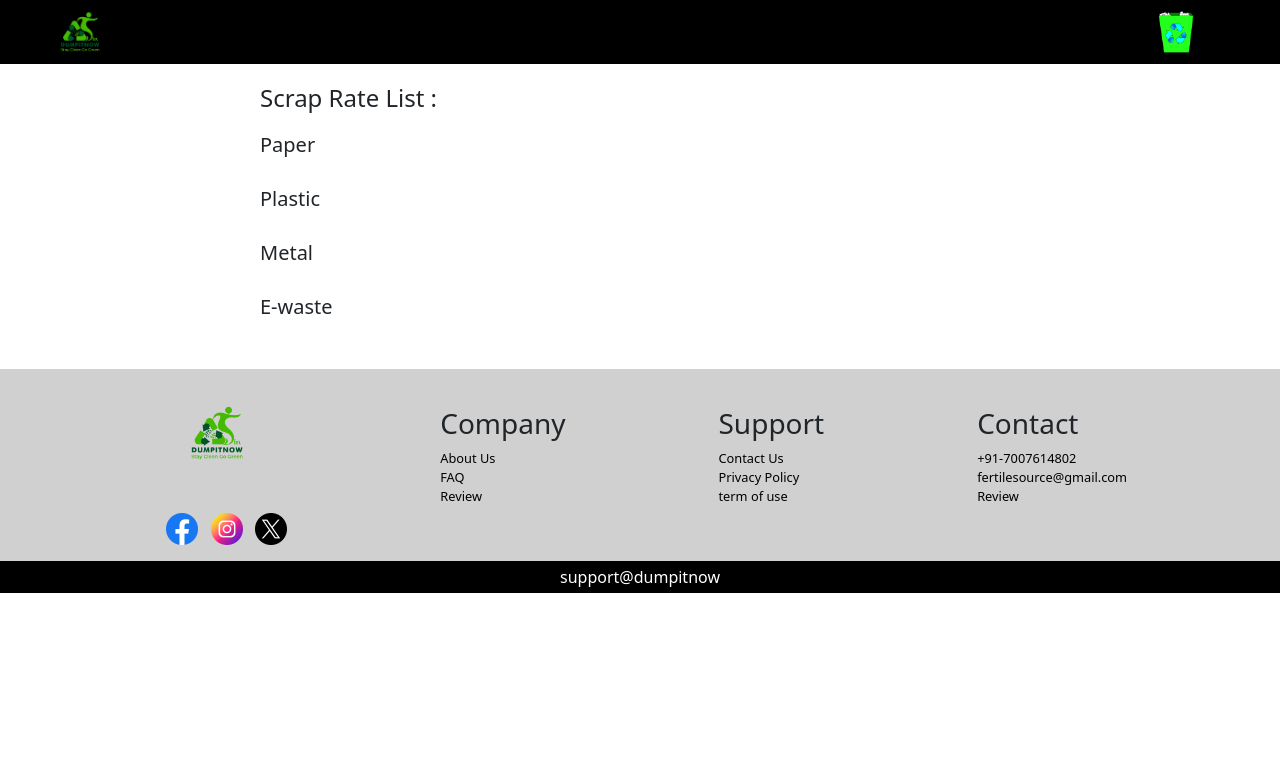
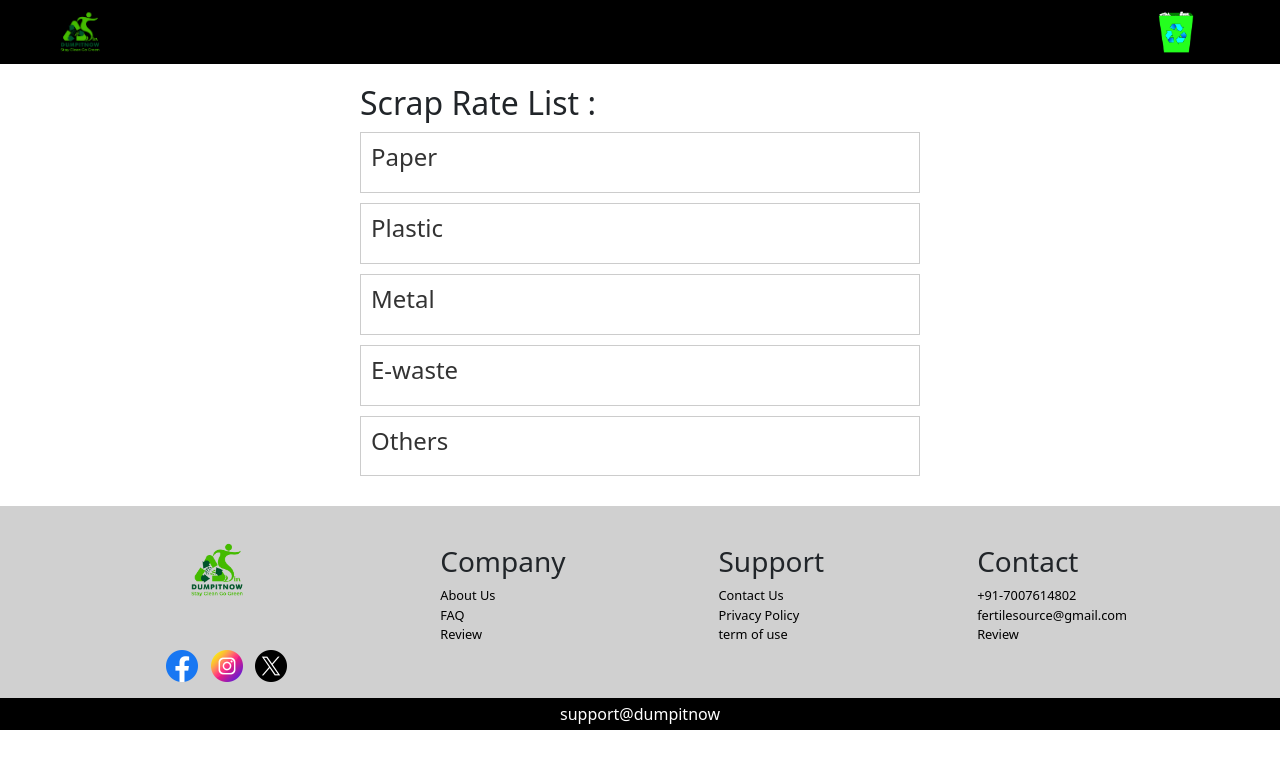
Before and after one commit to Suryapp8/DIN-NEW, a React (Create React App) app in the folder dumpitnow/: page /ratelist in a window 1280 px wide. Shown: the top 768 px of the page. Built offline with nearby package versions, Linux system fonts and the light colour scheme.

Commit message:
new changes

```diff
--- a/dumpitnow/src/components/Ratelist.js
+++ b/dumpitnow/src/components/Ratelist.js
@@ -6,31 +6,43 @@ const Ratelist = () => {
 
   const scrapRates = {
     Paper: {
-      Newspaper: 0.1,
-      Carton: 0.2,
-      books: 0.3,
-      Magazines: 0.15,
-      "White papers": 0.25,
-      "Plain paper": 0.3,
-      "Used beverage carton": 0.35,
+      "Newspaper & books": 10,
+      Carton: 8,
+      "White papers , Magazines , Copy": 7,
+      Tetrapack: 5,
+      "Plain paper": 2,
+      "Rough paper": 0,
     },
     Plastic: {
-      "Soft plastic": 0.2,
-      "Hard plastic": 0.3,
-      Polythene: 0.25,
-      "Plastic jar": 0.4,
+      "Soft plastic": 6,
+      "Hard plastic": 1,
+      Polythene: 8,
+      "Mix Polythene": 5,
+      "Plastic jar (15l)": 10,
+      "Plastic jar (5l)": 5,
+      "HPP, Water/Oil Cover": 0,
+      Fiber: 4.5,
     },
     Metal: {
-      Iron: 0.5,
-      Tin: 0.6,
-      Aluminium: 0.7,
-      Steel: 0.8,
-      Brass: 0.9,
-      Copper: 1.0,
+      Iron: 25,
+      Tin: 12,
+      Aluminium: 70,
+      Steel: 22,
+      Brass: 250,
+      Copper: 240,
+      "Oil Tin": 8,
+      "Casin Aluminium": 35,
+      "Beverages can (Aluminium)": 80,
     },
     "E-waste": {
-      Fridge: 5.0,
-      "Washing machine": 3.0,
+      Fridge: 500,
+      "Mix E-waste": 9,
+    },
+    Others: {
+      "Beer Bottles": 0.5,
+      "Mix waste": 3,
+      Battery: 70,
+      Tyre: 3,
     },
   };
 
@@ -44,7 +56,9 @@ const Ratelist = () => {
       <div>
         {Object.keys(scrapRates).map((category) => (
           <div
-            className={`category ${selectedCategory === category ? "open" : ""}`}
+            className={`category ${
+              selectedCategory === category ? "open" : ""
+            }`}
             key={category}
             onClick={() => handleCategoryClick(category)}
           >
@@ -52,11 +66,10 @@ const Ratelist = () => {
             <ul className="subcategory-list">
               {Object.entries(scrapRates[category]).map(
                 ([subcategory, rate]) => (
-                  <li
-                    className="subcategory-item"
-                    key={subcategory}
-                  >
-                    - {subcategory}: ₹ {rate.toFixed(2)} per Kg
+                  <li className="subcategory-item" key={subcategory}>
+                    - {subcategory}:{" "}
+                    <span className="price-highlight">₹ {rate.toFixed(2)}</span>{" "}
+                    per Kg
                   </li>
                 )
               )}
--- a/dumpitnow/src/styles/ratelist.css
+++ b/dumpitnow/src/styles/ratelist.css
@@ -1,74 +1,51 @@
-/* ratelist.css */
-
 .container {
-    max-width: 800px;
+  max-width: 600px;
   margin: 0 auto;
   padding: 20px;
 }
 
-  h2 {
-    font-size: 24px;
-    margin-bottom: 20px;
-  }
-
 .category {
-    margin-bottom: 20px;
+  border: 1px solid #ccc;
+  margin: 10px 0;
+  padding: 10px;
   cursor: pointer;
-    transition: all 0.2s ease-in-out;
-  }
-
-  .category:hover {
-    transform: scale(1.05);
+  transition: background-color 0.3s;
 }
 
 .category h3 {
-    font-size: 20px;
-    margin-bottom: 10px;
+  margin: 0;
+  font-size: 1.5rem;
+  color: #333;
+}
+
+.category.open {
+  background-color: #f9f9f9;
 }
 
 .subcategory-list {
+  margin: 10px 0 0 20px;
+  padding: 0;
   list-style-type: none;
-    padding-left: 0;
-    margin-top: 10px;
+  max-height: 0;
   overflow: hidden;
-    max-height: 0;
-    transition: max-height 0.2s ease-in-out;
+  transition: max-height 0.5s ease-in-out;
 }
 
 .category.open .subcategory-list {
-    max-height: 200px; /* Adjust height as needed */
+  max-height: 500px; /* Adjust this value to be large enough to fit the tallest subcategory list */
 }
 
 .subcategory-item {
-    margin-bottom: 5px;
-    cursor: pointer;
-    transition: color 0.2s ease-in-out;
+  margin: 5px 0;
+  font-size: 1rem;
+  color: #666;
 }
 
-  .subcategory-item:hover {
-    color: #007bff;
+/* New CSS class to highlight the price */
+.price-highlight {
+  font-weight: bold;
+  color: #e74c3c; /* You can change this color to any color you prefer */
+  background-color: #f9f9f9; /* Optional: Add a background color to highlight the price */
+  padding: 2px 5px;
+  border-radius: 3px;
 }
-
-  .selected-subcategory {
-    margin-top: 20px;
-    animation: fadeIn 0.2s ease-in-out;
-  }
-
-  .selected-subcategory h3 {
-    font-size: 18px;
-    margin-bottom: 10px;
-  }
-
-  .selected-subcategory p {
-    font-size: 16px;
-    margin-bottom: 10px;
-  }
-
-  @keyframes fadeIn {
-    from {
-      opacity: 0;
-    }
-    to {
-      opacity: 1;
-    }
-  }
```
Lines whose indentation alone changed are shown as unchanged.
